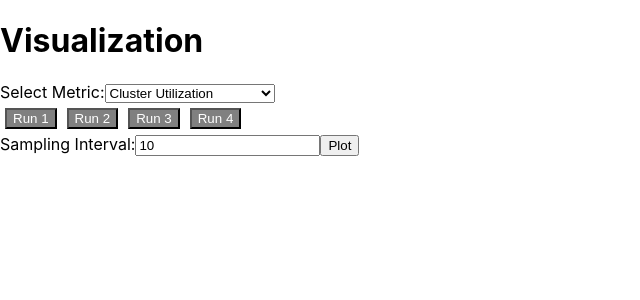
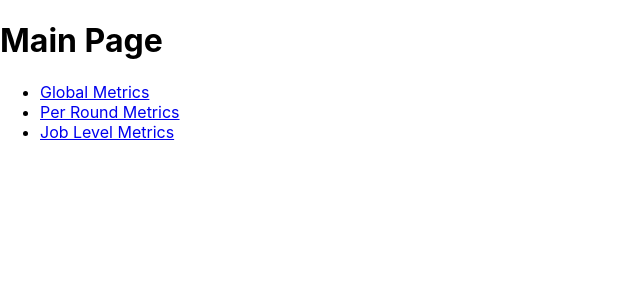
Before and after one commit to yifany61/visualize, a React (Create React App) app: page / in a window 1280 px wide. Shown: the top 300 px of the page, without its empty margins (0-640 px from the left). Built offline with nearby package versions, Linux system fonts and the light colour scheme.

Commit message:
basic main page

```diff
--- a/package.json
+++ b/package.json
@@ -10,6 +10,7 @@
     "react": "^18.3.1",
     "react-chartjs-2": "^5.2.0",
     "react-dom": "^18.3.1",
+    "react-router-dom": "^6.24.0",
     "react-scripts": "5.0.1",
     "web-vitals": "^2.1.4"
   },
--- a/src/App.js
+++ b/src/App.js
@@ -1,150 +1,37 @@
-import React, { useState, useEffect } from 'react';
-import { Line } from 'react-chartjs-2';
-import { Chart, registerables } from 'chart.js';
+import React from 'react';
+import { BrowserRouter as Router, Route, Routes, Link } from 'react-router-dom';
+import GlobalMetrics from './GlobalMetrics';
+import PerRoundMetrics from './PerRoundMetrics';
+import JobLevelMetrics from './JobLevelMetrics';
 
-Chart.register(...registerables);
+const MainPage = () => (
+  <div>
+    <h1>Main Page</h1>
+    <nav>
+      <ul>
+        <li>
+          <Link to="/global-metrics">Global Metrics</Link>
+        </li>
+        <li>
+          <Link to="/per-round-metrics">Per Round Metrics</Link>
+        </li>
+        <li>
+          <Link to="/job-level-metrics">Job Level Metrics</Link>
+        </li>
+      </ul>
+    </nav>
+  </div>
+);
 
-// Import all JSON files from the data folder
-const importAll = (r) => r.keys().map(r);
-const dataFiles = importAll(require.context('./data', false, /\.json$/));
-
-const App = () => {
-  const [selectedMetric, setSelectedMetric] = useState('Cluster Utilization');
-  const [selectedRuns, setSelectedRuns] = useState([]);
-  const [chartData, setChartData] = useState(null);
-  const [samplingInterval, setSamplingInterval] = useState(10); // Default sampling interval
-  const [runs, setRuns] = useState([]);
-
-  useEffect(() => {
-    // Generate run labels based on the imported files
-    const generatedRuns = dataFiles.map((_, index) => `Run ${index + 1}`);
-    setRuns(generatedRuns);
-  }, []);
-
-  const handleMetricChange = (event) => {
-    setSelectedMetric(event.target.value);
-  };
-
-  const handleRunClick = (run) => {
-    setSelectedRuns((prevRuns) => {
-      if (prevRuns.includes(run)) {
-        return prevRuns.filter((r) => r !== run);
-      } else {
-        return [...prevRuns, run];
-      }
-    });
-  };
-
-  const handleSamplingIntervalChange = (event) => {
-    setSamplingInterval(parseInt(event.target.value, 10));
-  };
-
-  const predefinedColors = [
-    'rgba(255, 99, 132, 1)',
-    'rgba(54, 162, 235, 1)',
-    'rgba(255, 206, 86, 1)',
-    'rgba(75, 192, 192, 1)',
-    'rgba(153, 102, 255, 1)',
-    'rgba(255, 159, 64, 1)',
-    'rgba(199, 199, 199, 1)',
-    'rgba(83, 102, 255, 1)',
-    'rgba(255, 182, 193, 1)',
-    'rgba(144, 238, 144, 1)',
-  ];
-
-  const handlePlotClick = () => {
-    try {
-      const plotData = selectedRuns.map((run, index) => {
-        const runIndex = runs.indexOf(run);
-        const data = dataFiles[runIndex];
-
-        const metricKey = selectedMetric === 'Cluster Utilization' ? 'free_gpus' : 'jobs_running';
-        const totalGpus = data["0"].free_gpus; // Assuming the total GPUs is the free_gpus at time 0
-
-        const runData = Object.keys(data)
-          .filter((_, i) => i % samplingInterval === 0)
-          .map((time) => ({
-            x: parseInt(time, 10),
-            y: selectedMetric === 'Cluster Utilization'
-               ? totalGpus - data[time].free_gpus
-               : data[time].jobs_running,
-          })).sort((a, b) => a.x - b.x); // Sort data by time
-
-        return {
-          label: run,
-          data: runData,
-          borderColor: predefinedColors[index % predefinedColors.length],
-          backgroundColor: predefinedColors[index % predefinedColors.length].replace('1)', '0.2)'),
-          fill: false,
-        };
-      });
-
-      setChartData({
-        datasets: plotData,
-      });
-    } catch (error) {
-      console.error('Error plotting data:', error);
-      alert('Error plotting data. Check console for details.');
-    }
-  };
-
-  const options = {
-    scales: {
-      x: {
-        title: {
-          display: true,
-          text: 'Time',
-        },
-        type: 'linear',
-        position: 'bottom',
-      },
-      y: {
-        title: {
-          display: true,
-          text: selectedMetric,
-        },
-      },
-    },
-  };
-
-  return (
-    <div>
-      <h1>Visualization</h1>
-      <label>
-        Select Metric:
-        <select value={selectedMetric} onChange={handleMetricChange}>
-          <option value="Cluster Utilization">Cluster Utilization</option>
-          <option value="Number of Running Jobs">Number of Running Jobs</option>
-        </select>
-      </label>
-      <div>
-        {runs.map((run) => (
-          <button
-            key={run}
-            onClick={() => handleRunClick(run)}
-            style={{
-              backgroundColor: selectedRuns.includes(run) ? 'blue' : 'grey',
-              color: 'white',
-              margin: '5px',
-            }}
-          >
-            {run}
-          </button>
-        ))}
-      </div>
-      <label>
-        Sampling Interval:
-        <input
-          type="number"
-          value={samplingInterval}
-          onChange={handleSamplingIntervalChange}
-          min="1"
-        />
-      </label>
-      <button onClick={handlePlotClick}>Plot</button>
-      {chartData && <Line data={chartData} options={options} />}
-    </div>
-  );
-};
+const App = () => (
+  <Router>
+    <Routes>
+      <Route path="/" element={<MainPage />} />
+      <Route path="/global-metrics" element={<GlobalMetrics />} />
+      <Route path="/per-round-metrics" element={<PerRoundMetrics />} />
+      <Route path="/job-level-metrics" element={<JobLevelMetrics />} />
+    </Routes>
+  </Router>
+);
 
 export default App;
--- /dev/null
+++ b/src/GlobalMetrics.js
@@ -0,0 +1,14 @@
+import React from 'react';
+import { Link } from 'react-router-dom';
+
+const GlobalMetrics = () => (
+  <div>
+    <nav>
+      <Link to="/">Back to Main Page</Link>
+    </nav>
+    <h1>Global Metrics</h1>
+
+  </div>
+);
+
+export default GlobalMetrics;
--- /dev/null
+++ b/src/JobLevelMetrics.js
@@ -0,0 +1,14 @@
+import React from 'react';
+import { Link } from 'react-router-dom';
+
+const JobLevelMetrics = () => (
+  <div>
+    <nav>
+      <Link to="/">Back to Main Page</Link>
+    </nav>
+    <h1>Job Level Metrics</h1>
+
+  </div>
+);
+
+export default JobLevelMetrics;
--- /dev/null
+++ b/src/PerRoundMetrics.js
@@ -0,0 +1,152 @@
+import React, { useState, useEffect } from 'react';
+import { Line } from 'react-chartjs-2';
+import { Link } from 'react-router-dom';
+import { Chart, registerables } from 'chart.js';
+
+Chart.register(...registerables);
+
+const importAll = (r) => r.keys().map(r);
+const dataFiles = importAll(require.context('./data', false, /\.json$/));
+
+const PerRoundMetrics = () => {
+    const [selectedMetric, setSelectedMetric] = useState('Cluster Utilization');
+    const [selectedRuns, setSelectedRuns] = useState([]);
+    const [chartData, setChartData] = useState(null);
+    const [samplingInterval, setSamplingInterval] = useState(10);
+    const [runs, setRuns] = useState([]);
+
+    useEffect(() => {
+        const generatedRuns = dataFiles.map((_, index) => `Run ${index + 1}`);
+        setRuns(generatedRuns);
+    }, []);
+
+    const handleMetricChange = (event) => {
+        setSelectedMetric(event.target.value);
+    };
+
+    const handleRunClick = (run) => {
+        setSelectedRuns((prevRuns) => {
+            if (prevRuns.includes(run)) {
+                return prevRuns.filter((r) => r !== run);
+            } else {
+                return [...prevRuns, run];
+            }
+        });
+    };
+
+    const handleSamplingIntervalChange = (event) => {
+        setSamplingInterval(parseInt(event.target.value, 10));
+    };
+
+    const predefinedColors = [
+        'rgba(255, 99, 132, 1)',
+        'rgba(54, 162, 235, 1)',
+        'rgba(255, 206, 86, 1)',
+        'rgba(75, 192, 192, 1)',
+        'rgba(153, 102, 255, 1)',
+        'rgba(255, 159, 64, 1)',
+        'rgba(199, 199, 199, 1)',
+        'rgba(83, 102, 255, 1)',
+        'rgba(255, 182, 193, 1)',
+        'rgba(144, 238, 144, 1)',
+    ];
+
+    const handlePlotClick = () => {
+        try {
+            const plotData = selectedRuns.map((run, index) => {
+                const runIndex = runs.indexOf(run);
+                const data = dataFiles[runIndex];
+
+                const metricKey = selectedMetric === 'Cluster Utilization' ? 'free_gpus' : 'jobs_running';
+                const totalGpus = data["0"].free_gpus;
+
+                const runData = Object.keys(data)
+                    .filter((_, i) => i % samplingInterval === 0)
+                    .map((time) => ({
+                        x: parseInt(time, 10),
+                        y: selectedMetric === 'Cluster Utilization'
+                            ? totalGpus - data[time].free_gpus
+                            : data[time].jobs_running,
+                    })).sort((a, b) => a.x - b.x);
+
+                return {
+                    label: run,
+                    data: runData,
+                    borderColor: predefinedColors[index % predefinedColors.length],
+                    backgroundColor: predefinedColors[index % predefinedColors.length].replace('1)', '0.2)'),
+                    fill: false,
+                };
+            });
+
+            setChartData({
+                datasets: plotData,
+            });
+        } catch (error) {
+            console.error('Error plotting data:', error);
+            alert('Error plotting data. Check console for details.');
+        }
+    };
+
+    const options = {
+        scales: {
+            x: {
+                title: {
+                    display: true,
+                    text: 'Time',
+                },
+                type: 'linear',
+                position: 'bottom',
+            },
+            y: {
+                title: {
+                    display: true,
+                    text: selectedMetric,
+                },
+            },
+        },
+    };
+
+    return (
+        <div>
+            <nav>
+                <Link to="/">Back to Main Page</Link>
+            </nav>
+            <h1>Per Round Metrics</h1>
+            <label>
+                Select Metric:
+                <select value={selectedMetric} onChange={handleMetricChange}>
+                    <option value="Cluster Utilization">Cluster Utilization</option>
+                    <option value="Number of Running Jobs">Number of Running Jobs</option>
+                </select>
+            </label>
+            <div>
+                {runs.map((run) => (
+                    <button
+                        key={run}
+                        onClick={() => handleRunClick(run)}
+                        style={{
+                            backgroundColor: selectedRuns.includes(run) ? 'blue' : 'grey',
+                            color: 'white',
+                            margin: '5px',
+                        }}
+                    >
+                        {run}
+                    </button>
+                ))}
+            </div>
+            <label>
+                Sampling Interval:
+                <input
+                    type="number"
+                    value={samplingInterval}
+                    onChange={handleSamplingIntervalChange}
+                    min="1"
+                />
+            </label>
+            <button onClick={handlePlotClick}>Plot</button>
+            {chartData && <Line data={chartData} options={options} />}
+        </div>
+    );
+};
+
+export default PerRoundMetrics;
```
Also changed, not shown: 1 other file (tests, documents, lock files or other folders).
